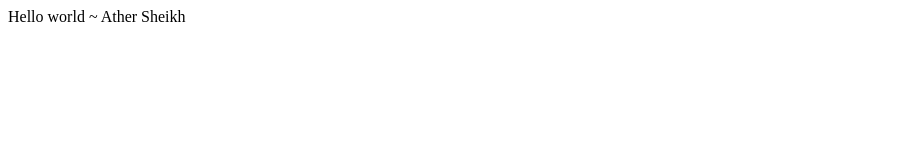
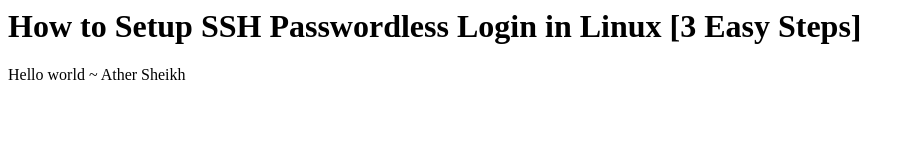
Before and after one commit to athersk/demo01, a plain HTML site: page index.html in a window 1280 px wide. Shown: the whole page, without its empty margins (0-914 px from the left). Drawn offline with Linux system fonts and the light colour scheme.

Commit message:
Update index.html

```diff
--- a/index.html
+++ b/index.html
@@ -1 +1,3 @@
+<h1> How to Setup SSH Passwordless Login in Linux [3 Easy Steps]</h1>
+
 Hello world ~ Ather Sheikh
```
